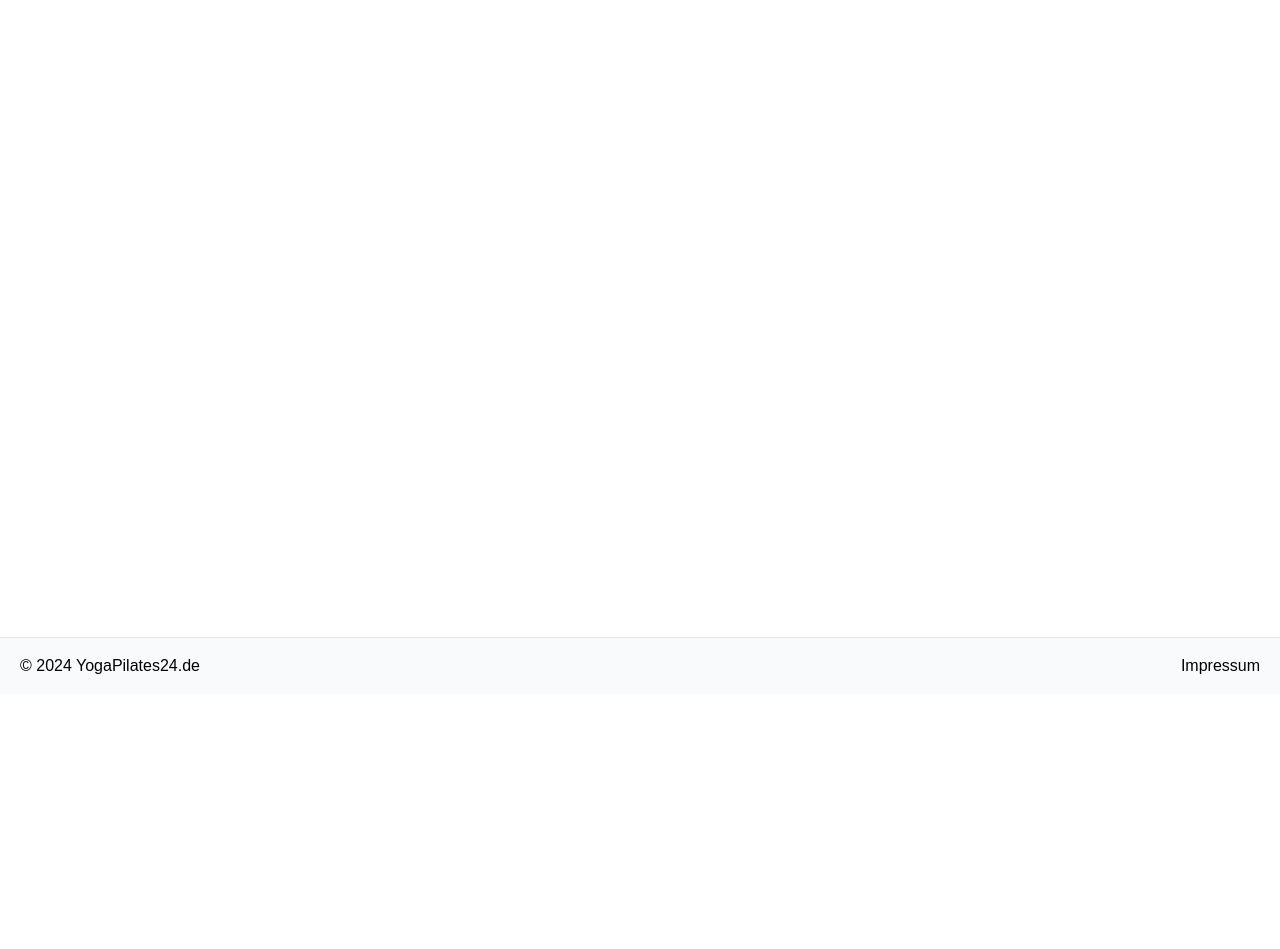
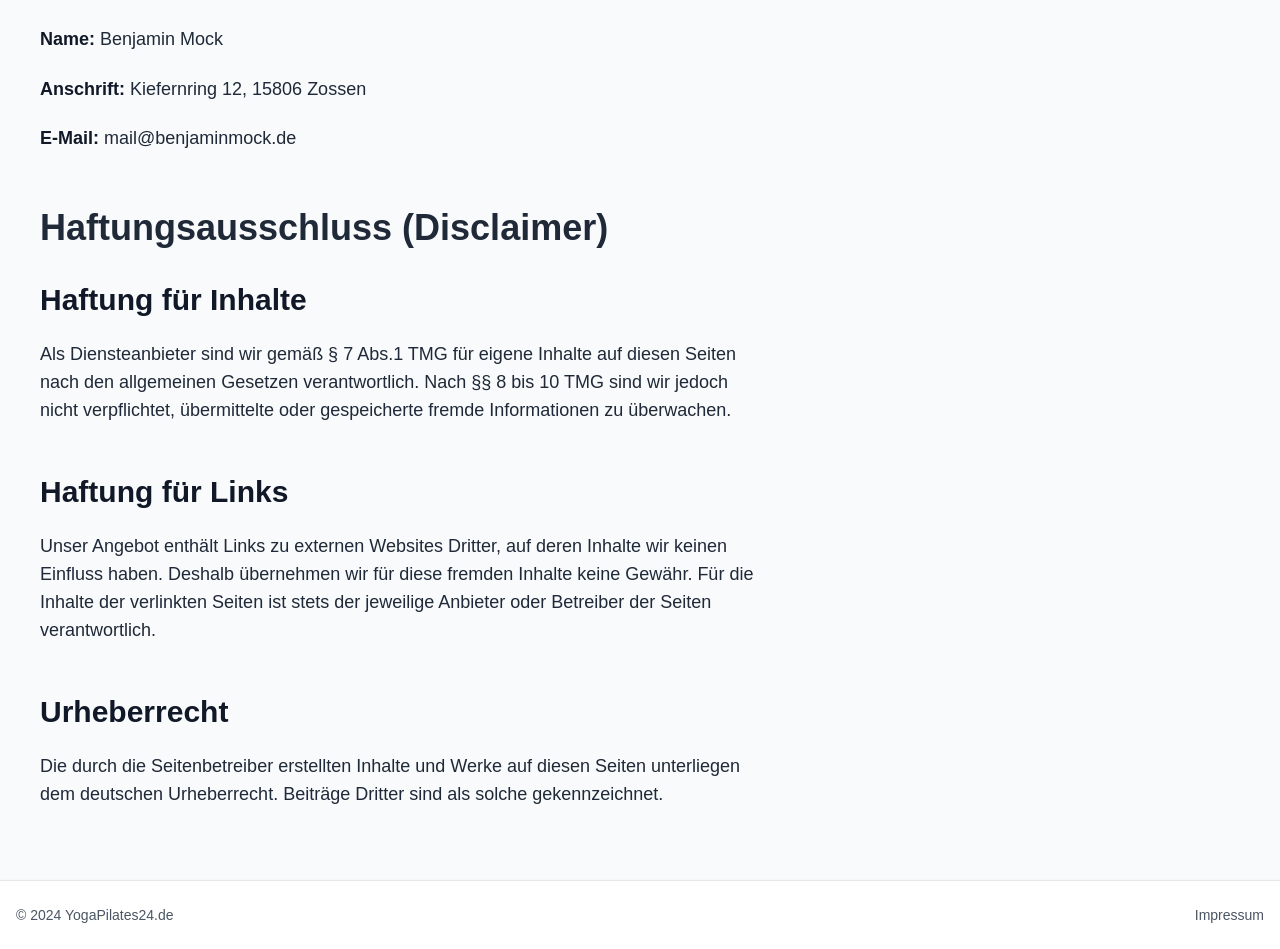
Before and after one commit to benjaminmock/pseo-blog, a Next.js app: page /impressum in a window 1280 px wide. Shown: the part 260-1209 px from the top of the page. Before the commit the page ends 954 px from the top, so only its background shows below. Built offline with nearby package versions, Linux system fonts and the light colour scheme.

Commit message:
add entries

```diff
--- a/src/app/impressum/page.tsx
+++ b/src/app/impressum/page.tsx
@@ -11,11 +11,58 @@ export async function generateMetadata() {
 }
 
 export default function Imprint() {
+  const reversedEmail = "ed.kcomnimajneb@liam";
+
   return (
     <div className="container mx-auto p-4 bg-background light:bg-background-light">
       <article className="prose lg:prose-xl light:prose-light mb-8">
         <h1 className="font-bold">Impressum</h1>
-        <div></div>
+        <div>
+          <h2>Angaben gemäß § 5 TMG</h2>
+          <p>
+            <strong>Name:</strong> Benjamin Mock
+          </p>
+          <p>
+            <strong>Anschrift:</strong> Kiefernring 12, 15806 Zossen
+          </p>
+          <p>
+            <strong>E-Mail:</strong>{" "}
+            <span
+              style={{
+                unicodeBidi: "bidi-override",
+                direction: "rtl",
+              }}
+            >
+              {reversedEmail}
+            </span>
+          </p>
+
+          <h2>Haftungsausschluss (Disclaimer)</h2>
+
+          <h3>Haftung für Inhalte</h3>
+          <p>
+            Als Diensteanbieter sind wir gemäß § 7 Abs.1 TMG für eigene Inhalte
+            auf diesen Seiten nach den allgemeinen Gesetzen verantwortlich. Nach
+            §§ 8 bis 10 TMG sind wir jedoch nicht verpflichtet, übermittelte
+            oder gespeicherte fremde Informationen zu überwachen.
+          </p>
+
+          <h3>Haftung für Links</h3>
+          <p>
+            Unser Angebot enthält Links zu externen Websites Dritter, auf deren
+            Inhalte wir keinen Einfluss haben. Deshalb übernehmen wir für diese
+            fremden Inhalte keine Gewähr. Für die Inhalte der verlinkten Seiten
+            ist stets der jeweilige Anbieter oder Betreiber der Seiten
+            verantwortlich.
+          </p>
+
+          <h3>Urheberrecht</h3>
+          <p>
+            Die durch die Seitenbetreiber erstellten Inhalte und Werke auf
+            diesen Seiten unterliegen dem deutschen Urheberrecht. Beiträge
+            Dritter sind als solche gekennzeichnet.
+          </p>
+        </div>
       </article>
     </div>
   );
--- a/src/app/layout.tsx
+++ b/src/app/layout.tsx
@@ -18,76 +18,29 @@ export default function RootLayout({
 }>) {
   return (
     <html lang="de">
-      <body
-        className={`antialiased bg-white text-gray-900  dark:text-gray-700`}
-      >
-        <header className="text-black py-4 bg-gray-50 border-b mb-8">
-          <nav className="container mx-auto flex justify-between items-center">
+      <body className="antialiased bg-gray-50 text-gray-900 dark:text-gray-200">
+        {/* Header */}
+        <header className="bg-white shadow border-b">
+          <nav className="container mx-auto px-4 py-4 flex justify-between items-center">
             <a
               href="/"
-              className="flex items-center space-x-2 text-2xl font-bold"
+              className="flex items-center text-xl font-semibold text-zinc-800 hover:text-zinc-600 transition"
             >
               {icon}
               {configMetadata.title}
             </a>
-            {/*
-            <div className="hidden md:flex space-x-6">
-              <a href="/about" className="hover:underline">
-                About
-              </a>
-              <a href="/contact" className="hover:underline">
-                Contact
-              </a>
-            </div>
-            <div className="md:hidden">
-              <input type="checkbox" id="menu-toggle" className="hidden" />
-              <label htmlFor="menu-toggle" className="cursor-pointer">
-                <svg
-                  xmlns="http://www.w3.org/2000/svg"
-                  className="h-6 w-6"
-                  fill="none"
-                  viewBox="0 0 24 24"
-                  stroke="currentColor"
-                  strokeWidth="2"
-                >
-                  <path
-                    strokeLinecap="round"
-                    strokeLinejoin="round"
-                    d="M4 6h16M4 12h16m-7 6h7"
-                  />
-                </svg>
-              </label>
-
-              <div
-                className="hidden flex-col space-y-4 px-6 py-4 bg-gray-700 text-white"
-                id="mobile-menu"
-              >
-                <a href="/about" className="hover:underline">
-                  About
-                </a>
-                <a href="/contact" className="hover:underline">
-                  Contact
-                </a>
-              </div>
-            </div>
-  */}
           </nav>
         </header>
 
-        {/* Main content */}
-        <main className="container mx-auto p-4 min-h-screen">{children}</main>
+        <main className="container mx-auto p-6 min-h-screen">{children}</main>
 
-        {/* Footer */}
-        <footer className="text-black py-4 bg-gray-50 border-t">
-          <div className="container mx-auto flex justify-between items-center mx-auto px-5">
-            <p>
+        <footer className="bg-white shadow border-t py-6">
+          <div className="container mx-auto flex flex-col md:flex-row justify-between items-center px-4 text-sm text-gray-600">
+            <p className="mb-4 md:mb-0">
               &copy; {new Date().getFullYear()} {configMetadata.title}
             </p>
             <div>
-              {/* <a href="/privacy" className="mr-6 hover:underline">
-                Privacy Policy
-              </a> */}
-              <a href="/impressum" className="hover:underline">
+              <a href="/impressum" className="hover:text-gray-800 transition">
                 Impressum
               </a>
             </div>
--- a/src/app/p/[slug]/page.tsx
+++ b/src/app/p/[slug]/page.tsx
@@ -1,5 +1,19 @@
-import { getPostBySlug, getNearbyCitiesBySlug } from "../../posts";
+import {
+  getPostBySlug,
+  getNearbyCitiesBySlug,
+  getEntriesByCitySlug,
+} from "../../posts";
 import { notFound } from "next/navigation";
+import Link from "next/link";
+import {
+  Key,
+  ReactElement,
+  JSXElementConstructor,
+  ReactNode,
+  ReactPortal,
+  AwaitedReactNode,
+} from "react";
+import { UrlObject } from "url";
 
 type PostPageProps = {
   params: {
@@ -7,7 +21,6 @@ type PostPageProps = {
   };
 };
 
-// Function to dynamically set the metadata
 export async function generateMetadata({ params }: PostPageProps) {
   const { slug } = params;
   const post = await getPostBySlug(slug);
@@ -30,43 +43,74 @@ export default async function PostPage({ params }: PostPageProps) {
 
   const post = await getPostBySlug(slug);
   const nearbyCities = await getNearbyCitiesBySlug(slug, 5);
+  const entries = await getEntriesByCitySlug(slug);
 
   if (!post) {
     notFound();
   }
 
   return (
-    <div className="max-w-2xl mx-auto">
+    <main className="max-w-2xl mx-auto">
       <article className="prose lg:prose-xl mb-8">
-        {/* <h1 className="font-bold">{post.title}</h1> */}
+        {/* <h1 className="font-bold text-3xl">{post.title}</h1> */}
         <div dangerouslySetInnerHTML={{ __html: post.content }} />
       </article>
 
+      {/* Related Pages Section */}
       {nearbyCities.length > 0 && (
-        <>
-          <div className="text-2xl font-bold text-black mb-6">
+        <section className="related-pages">
+          <h2 className="text-2xl font-bold text-black mb-6">
             Verwandte Seiten
-          </div>
+          </h2>
           <div className="grid grid-cols-1 sm:grid-cols-2 lg:grid-cols-3 gap-8">
             {nearbyCities.map((city) => (
               <div key={city.slug} className="flex items-start space-x-4">
-                {/* Uncomment the icon section if needed */}
-                {/* <div className="bg-black rounded-full p-3 text-white">
-          </div> */}
                 <div>
-                  <a
-                    href={city.slug}
+                  <Link
+                    href={`/${city.slug}`}
                     className="text-l font-bold text-black hover:underline"
                   >
                     {city.title}
-                  </a>
+                  </Link>
                   <p className="text-gray-500">{city.meta_description}</p>
                 </div>
               </div>
             ))}
           </div>
-        </>
+        </section>
       )}
-    </div>
+
+      {/* Entries Section for the Current City */}
+      {entries.length > 0 && (
+        <section className="city-entries mt-8">
+          <h2 className="text-2xl font-bold text-black mb-6">
+            Einträge für {post.title}
+          </h2>
+          <ul className="divide-y divide-gray-200">
+            {entries.map(
+              (entry: {
+                id: Key;
+                url: string;
+                name: string;
+                description: string;
+              }) => (
+                <li
+                  key={entry.id}
+                  className="py-4 px-4 flex flex-col space-y-2 transition-all duration-200 hover:bg-gray-100 hover:shadow-md rounded-lg"
+                >
+                  <Link href={entry.url} className="space-y-1">
+                    <p className="text-lg font-semibold text-blue-600 hover:underline">
+                      {entry.name}
+                    </p>
+                    <p className="text-gray-500 text-sm">{entry.url}</p>
+                  </Link>
+                  <p className="text-gray-600 text-sm">{entry.description}</p>
+                </li>
+              )
+            )}
+          </ul>
+        </section>
+      )}
+    </main>
   );
 }
--- a/src/app/posts.tsx
+++ b/src/app/posts.tsx
@@ -152,3 +152,13 @@ export async function getTopicBySlug(
 
   return undefined;
 }
+
+export async function getEntriesByCitySlug(city_slug) {
+  const stmt = db.prepare(`
+    SELECT id, name, url, description
+    FROM entries
+    WHERE city_slug = ?
+  `);
+  const entries = stmt.all(city_slug);
+  return entries;
+}
--- a/src/app/seite/[page]/page.tsx
+++ b/src/app/seite/[page]/page.tsx
@@ -2,7 +2,6 @@ import { metadata, faqs } from "@/config";
 import { getAllPosts, getMarkdownContent, getAllTopics } from "../../posts";
 import Link from "next/link";
 
-// Define the Post type
 type Post = {
   title: string;
   slug: string;
@@ -27,26 +26,24 @@ export default async function PaginatedPage({
   const content = await getMarkdownContent("./src/config/index.md");
 
   return (
-    <div className="max-w-2xl mx-auto">
-      {/* <h1 className="text-4xl font-bold mb-6">{metadata.indexPageH1}</h1> */}
+    <div className="max-w-3xl mx-auto">
       <article className="prose lg:prose-xl mb-8">
-        {/* <h1 className="font-bold">{post.title}</h1> */}
         <div dangerouslySetInnerHTML={{ __html: content }} />
       </article>
 
       {topics.length > 0 && (
         <>
-          <h2 className="text-2xl font-bold text-black mt-12 mb-6">
+          <h2 className="text-2xl font-semibold text-gray-800 mt-12 mb-6">
             {metadata.indexPageTopicsHeadline}
           </h2>
-          <div className="grid grid-cols-1 sm:grid-cols-2 lg:grid-cols-2 gap-6">
+          <div className="grid grid-cols-1 sm:grid-cols-2 gap-6">
             {topics.map((topic) => (
               <Link
                 key={topic.slug}
                 href={`/t/${topic.slug}`}
-                className="block p-6 border border-gray-200 rounded-lg shadow-sm hover:shadow-md transition-shadow"
+                className="block p-6 bg-white border border-gray-200 rounded-lg shadow-sm hover:shadow-md transition-shadow"
               >
-                <h2 className="text-xl font-bold text-blue-600 hover:underline">
+                <h2 className="text-xl font-bold text-blue-600 hover:underline mb-2">
                   {topic.title}
                 </h2>
                 <p className="text-gray-600">{topic.meta_description}</p>
@@ -56,15 +53,15 @@ export default async function PaginatedPage({
         </>
       )}
 
-      <h2 className="text-2xl font-bold text-black mb-6 mt-12">
+      <h2 className="text-2xl font-semibold text-gray-800 mb-6 mt-12">
         {metadata.indexPageNearYouHeadline}
       </h2>
-      <ul className="leading-loose text-lg">
+      <ul className="space-y-4">
         {posts.map((post) => (
-          <li key={post.slug} className="mb-4">
+          <li key={post.slug}>
             <Link
               href={`/p/${post.slug}`}
-              className="text-blue-600 font-medium hover:text-blue-800 hover:underline"
+              className="text-blue-600 text-lg font-medium hover:text-blue-800 hover:underline transition"
             >
               {post.title}
             </Link>
@@ -75,15 +72,15 @@ export default async function PaginatedPage({
         {pageNumber > 1 && (
           <Link
             href={`/seite/${pageNumber - 1}`}
-            className="px-6 py-3 bg-gray-100 rounded-full hover:bg-gray-200 shadow-md transition"
+            className="text-gray-600 px-4 py-2 bg-gray-100 rounded-full hover:bg-gray-200 transition"
           >
             &larr; Vorherige
           </Link>
         )}
-        {posts.length > POSTS_PER_PAGE && (
+        {posts.length >= POSTS_PER_PAGE && (
           <Link
             href={`/seite/${pageNumber + 1}`}
-            className="px-6 py-3 bg-gray-100 rounded-full hover:bg-gray-200 shadow-md transition"
+            className="text-gray-600 px-4 py-2 bg-gray-100 rounded-full hover:bg-gray-200 transition"
           >
             Nächste &rarr;
           </Link>
@@ -92,16 +89,16 @@ export default async function PaginatedPage({
 
       {faqs.length > 0 && (
         <>
-          <h2 className="text-2xl font-bold text-black mt-16 mb-6">
+          <h2 className="text-2xl font-semibold text-gray-800 mt-16 mb-6">
             Fragen & Antworten
           </h2>
           <div className="space-y-4">
             {faqs.map((faq, index) => (
               <details
                 key={index}
-                className="group border-b border-gray-200 pb-4"
+                className="group border border-gray-200 rounded-lg p-4"
               >
-                <summary className="flex justify-between w-full py-2 text-left font-semibold text-lg cursor-pointer">
+                <summary className="flex justify-between w-full text-lg font-semibold text-gray-800 cursor-pointer">
                   {faq.title}
                   <span className="ml-2 group-open:rotate-45 transition-transform">
                     +
```
Also changed, not shown: 2 other files (tests, documents, lock files or other folders).
